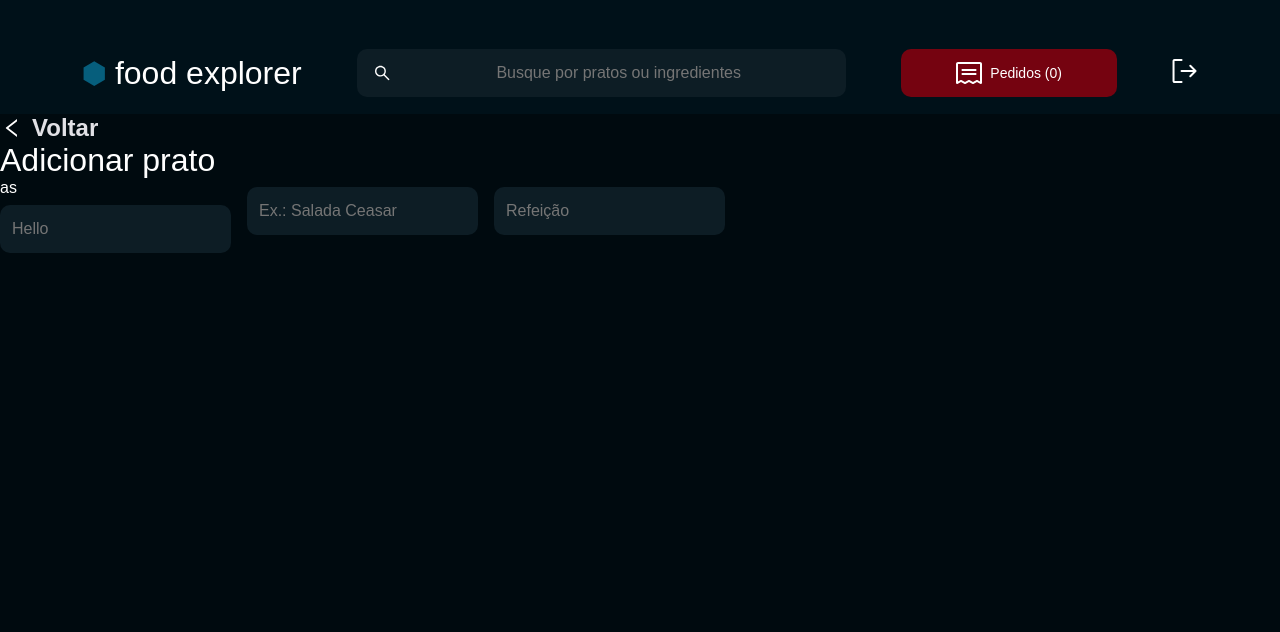
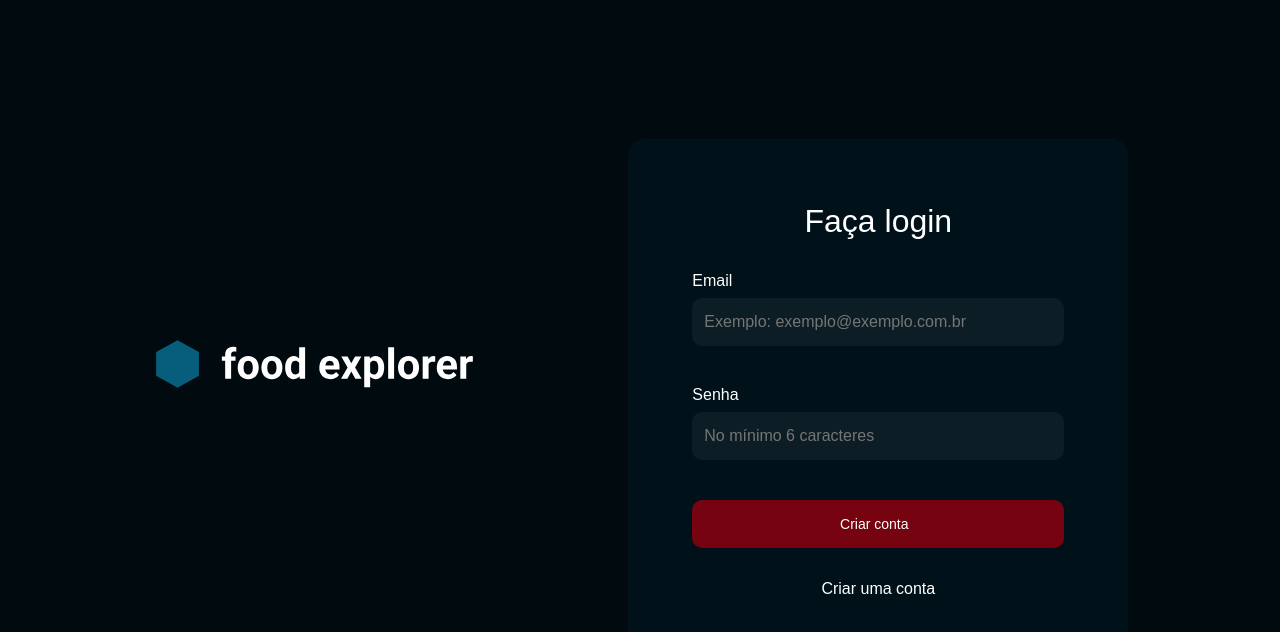
Before and after one commit to viniciusamc/food-explorer, a React (Vite) app: page / in a window 1280 px wide. Shown: the top 632 px of the page. Built offline with nearby package versions, Linux system fonts and the light colour scheme.

Commit message:
refactor:signin

```diff
--- a/src/App.jsx
+++ b/src/App.jsx
@@ -3,9 +3,10 @@ import { Header } from "./components/Header";
 import salada from "./assets/meals/salada.svg";
 import { Carousel } from "./components/Carousel";
 import { ShowMeal } from "./pages/ShowMeal";
+import { SignIn } from "./pages/SignIn";
 
 function App() {
-  return <ShowMeal />;
+  return <SignIn />;
 }
 
 export default App;
--- a/src/pages/SignIn/index.jsx
+++ b/src/pages/SignIn/index.jsx
@@ -13,15 +13,9 @@ export function SignIn() {
       <Form>
         <h1>Faça login</h1>
 
-        <Content>
-          <label>Email</label>
-          <Input placeholder="Exemplo: exemplo@exemplo.com.br"></Input>
-        </Content>
+        <Input placeholder="Exemplo: exemplo@exemplo.com.br" label="Email" />
 
-        <Content>
-          <label>Senha</label>
-          <Input placeholder="No mínimo 6 caracteres" />
-        </Content>
+        <Input placeholder="No mínimo 6 caracteres" label="Senha" />
 
         <Button text={"Criar conta"} />
 
```
